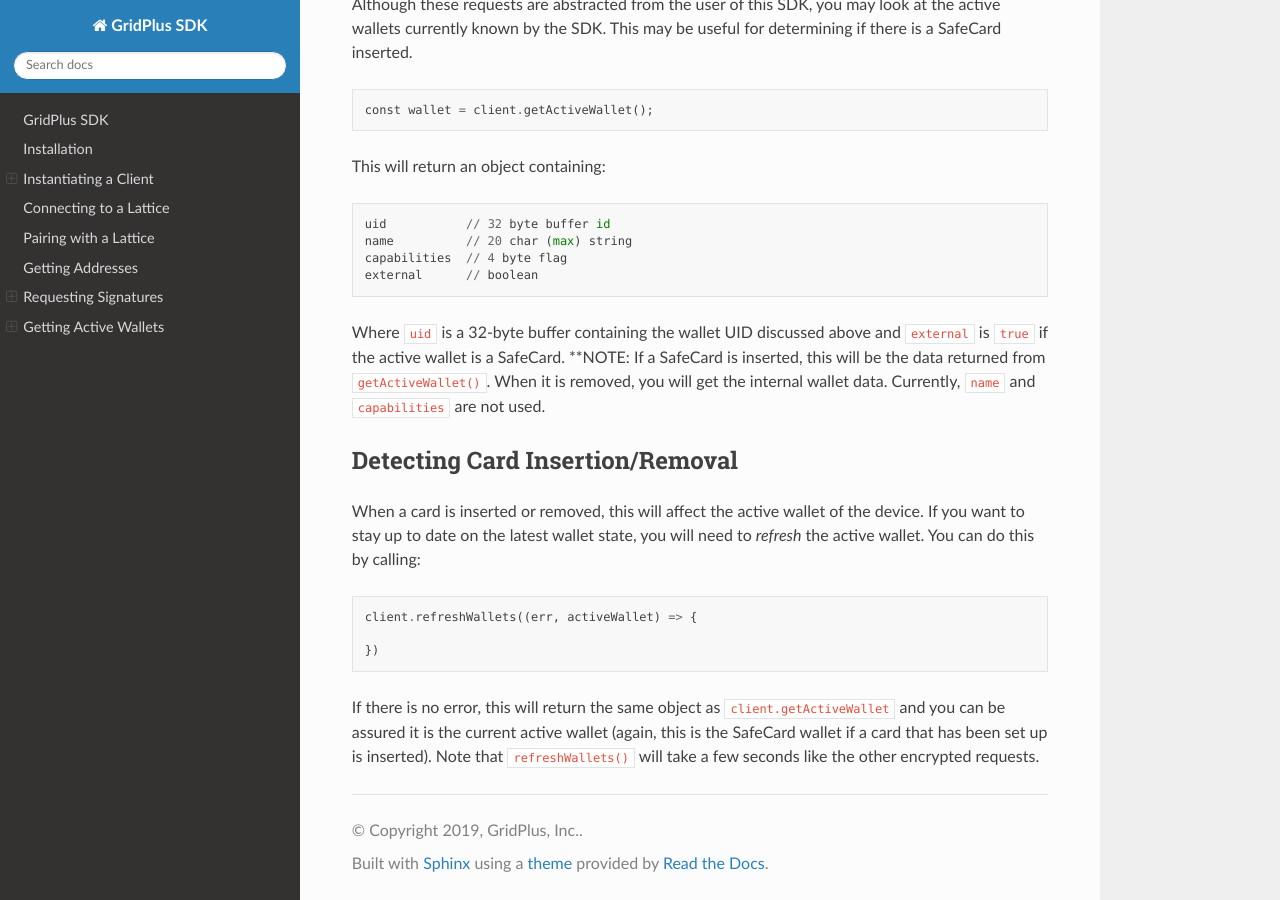
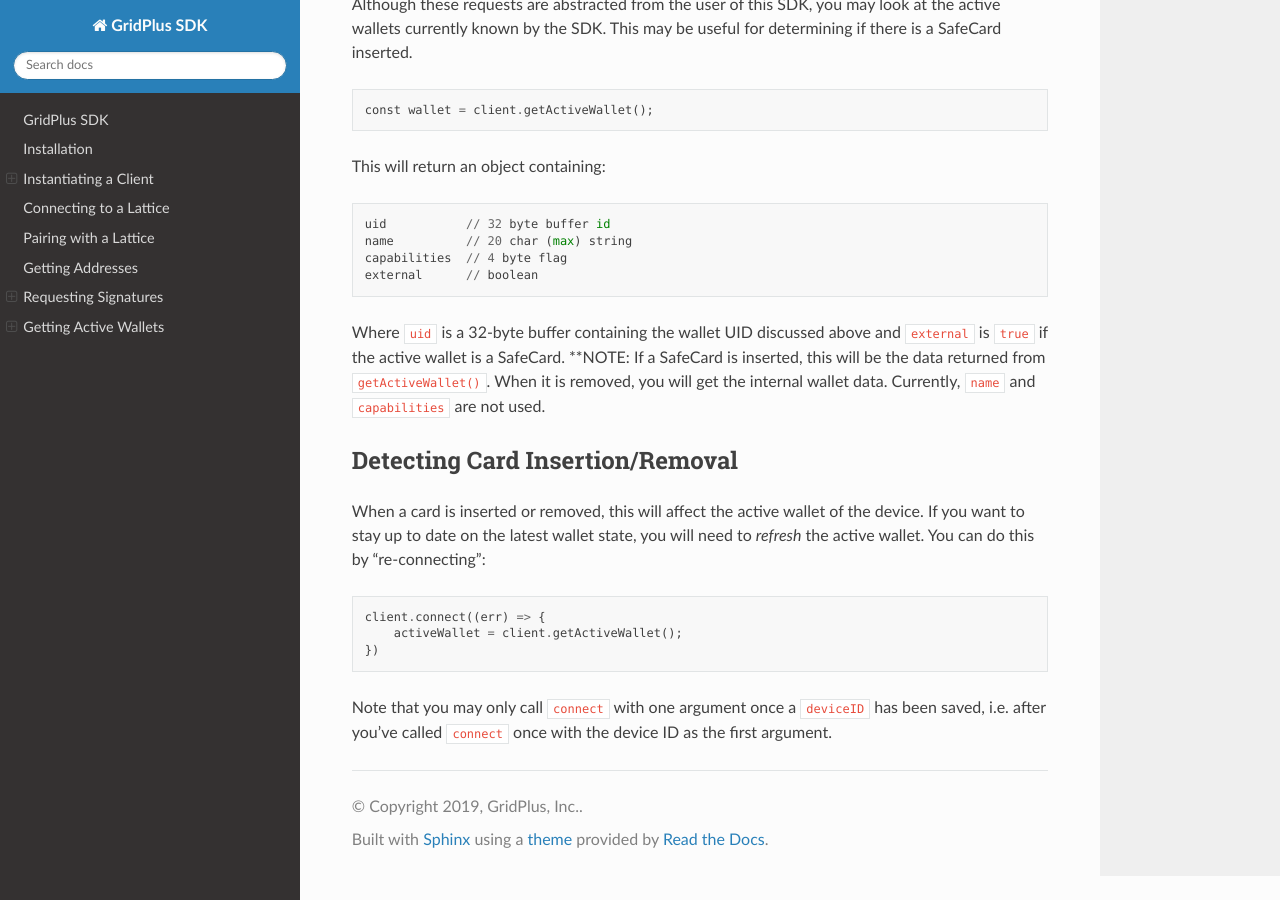
Before and after one commit to GridPlus/gridplus-sdk, a Sphinx documentation site: the page built from docs/index.md, in a window 1280 px wide and 900 px high, scrolled down 6307 px. Built offline with Sphinx 7.4.7 and the Read the Docs theme 2.0.0, drawn with Linux system fonts in a browser that asks for light colours.

Commit message:
Removes `getWallet` function in favor of more robust `connect` Now users can "re-connect" by calling `connect` without a device ID. This will ensure the pairing details are loaded on the device and that the most up-to-date active wallet data is returned.

````diff
--- a/docs/index.md
+++ b/docs/index.md
@@ -270,14 +270,12 @@ Currently, `name` and `capabilities` are not used.
 
 ## Detecting Card Insertion/Removal
 
-When a card is inserted or removed, this will affect the active wallet of the device. If you want to stay up to date on the latest wallet state, you will
-need to *refresh* the active wallet. You can do this by calling:
+When a card is inserted or removed, this will affect the active wallet of the device. If you want to stay up to date on the latest wallet state, you will need to *refresh* the active wallet. You can do this by "re-connecting":
 
 ```
-client.refreshWallets((err, activeWallet) => {
-
+client.connect((err) => {
+    activeWallet = client.getActiveWallet();
 })
 ```
 
-If there is no error, this will return the same object as `client.getActiveWallet` and you can be assured it is the current active wallet (again, this is
-the SafeCard wallet if a card that has been set up is inserted). Note that `refreshWallets()` will take a few seconds like the other encrypted requests.
+Note that you may only call `connect` with one argument once a `deviceID` has been saved, i.e. after you've called `connect` once with the device ID as the first argument.
--- a/package.json
+++ b/package.json
@@ -1,6 +1,6 @@
 {
   "name": "gridplus-sdk",
-  "version": "0.3.4-dev",
+  "version": "0.4.0-dev",
   "description": "SDK to interact with GridPlus Lattice1 device",
   "scripts": {
     "commit": "git-cz",
````
Also changed, not shown: 2 other files.
